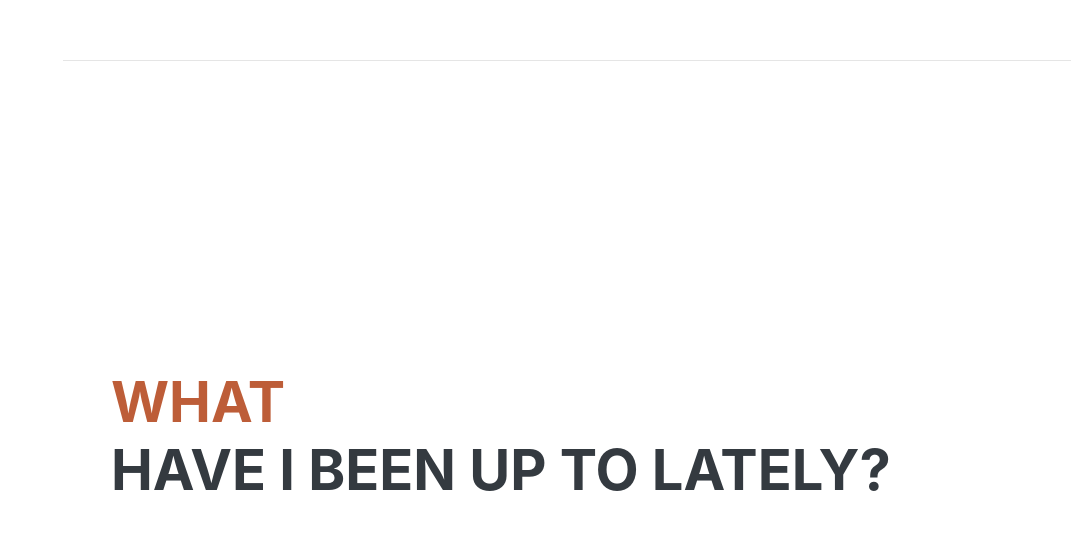
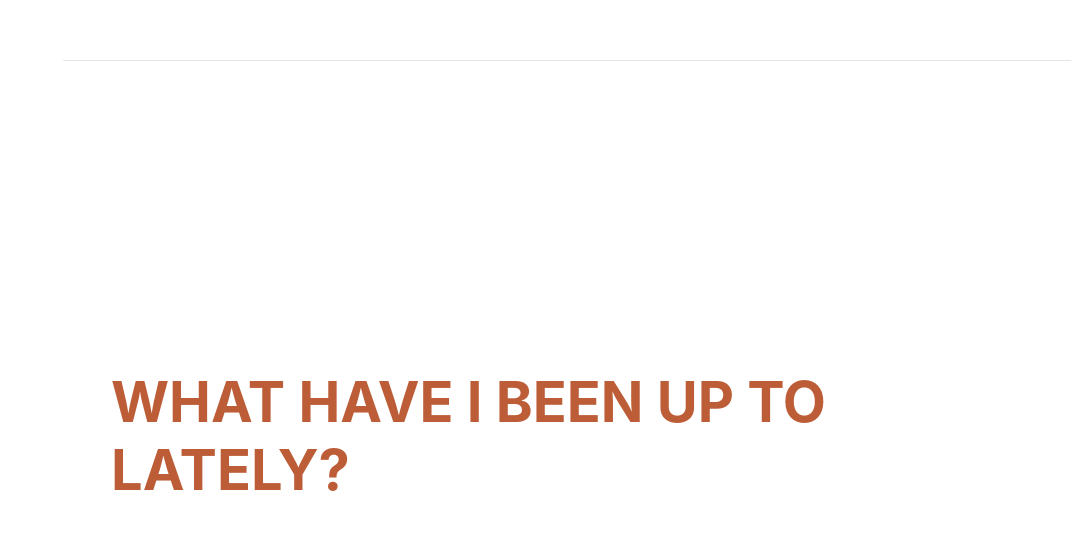
Before and after one commit to EastonEtta/MyResumeSite, a plain HTML site: page index.html in a window 1280 px wide. Shown: the part 3181-3736 px from the top of the page, without its empty margins (209-1280 px from the left). Drawn offline with nearby package versions, Linux system fonts and the light colour scheme; a web font is replaced by a local one.

Commit message:
Update index.html

```diff
--- a/index.html
+++ b/index.html
@@ -123,7 +123,7 @@
         <section class="resume-section" id="awards">
             <div class="resume-section-content">
                 <h2 class="mb-5">
-                    <a href="Portfolio">What </a><p>have I been up to lately?</p>
+                    <a href="Portfolio">What have I been up to lately?</a>
                 </h2>
                 <ul class="fa-ul mb-0">
                     <li>
```
